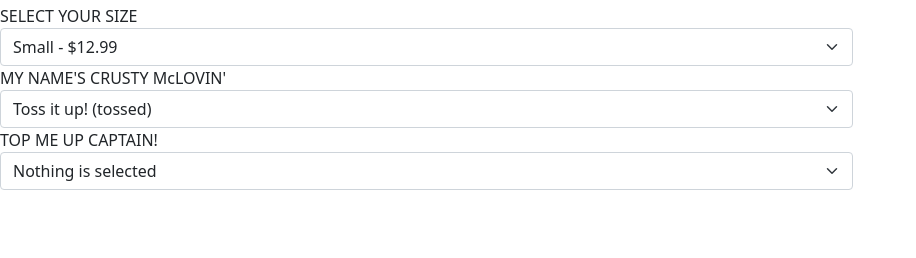
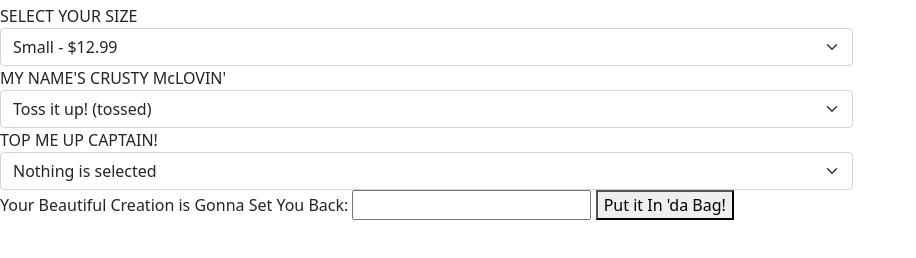
Before and after one commit to gtayyy/Wk4-Independent, a plain HTML site: page index.html in a window 1280 px wide. Shown: the part 98-356 px from the top of the page, without its empty margins (0-916 px from the left). Drawn offline with nearby package versions, Linux system fonts and the light colour scheme.

Commit message:
Add div for total, add to cart

```diff
--- a/index.html
+++ b/index.html
@@ -68,4 +68,13 @@
     </div>
   </div>
 
+	<div id="totalCost">
+		<label for="pizzaTotal"> Your Beautiful Creation is Gonna Set You Back:</label>
+		<input type="text" id="pizzaTotal" name="pizzaTotal">
+		<button class="button" type="submit" value="submit">Put it In 'da Bag!</button>
+	</div>
+
+
+</body>
+
 </html>
```
